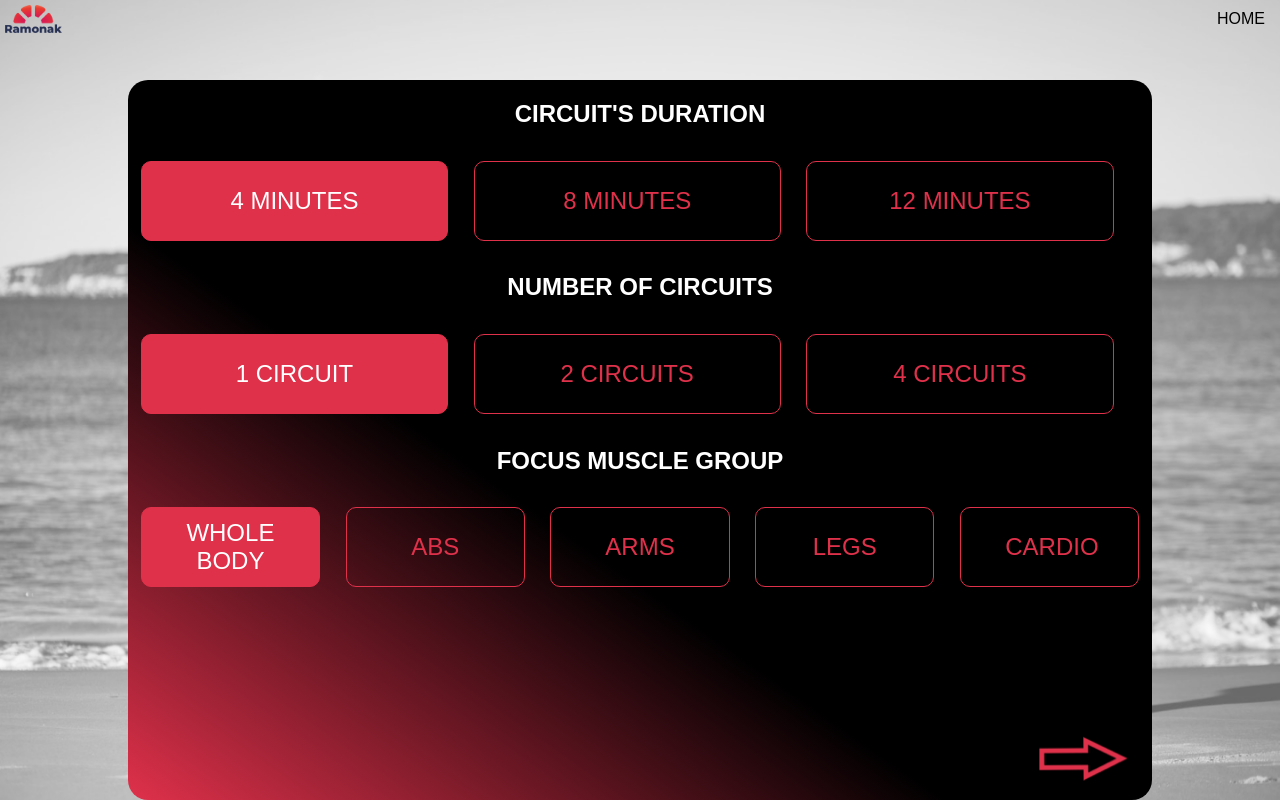
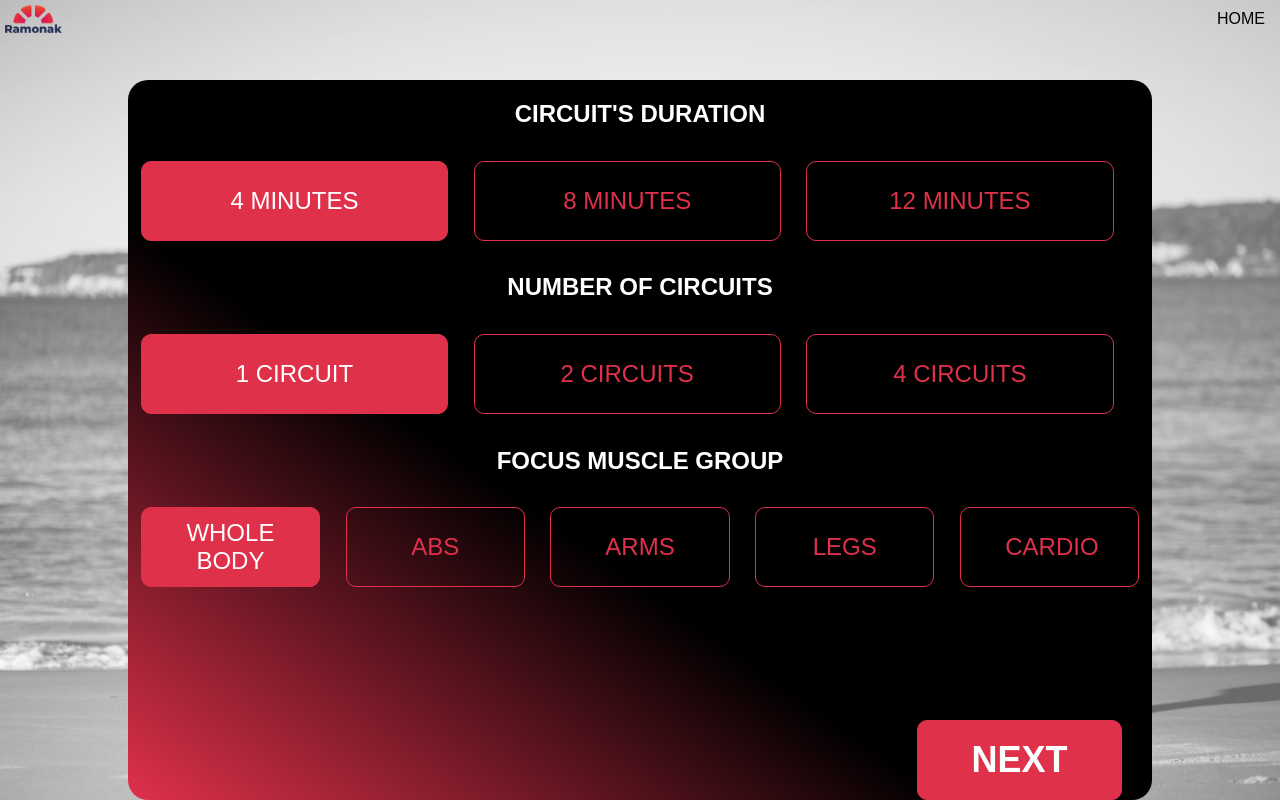
Before and after one commit to KaterinaLupacheva/tabata-app, a React (Create React App) app in the folder front-end/: page /parameters in a window 1280 px wide. Built offline with nearby package versions, Linux system fonts and the light colour scheme.

Commit message:
On parameters page arrow button replaced on next button

```diff
--- /dev/null
+++ b/front-end/src/components/next-button/next-button.component.jsx
@@ -0,0 +1,13 @@
+import React from 'react';
+import './next-button.styles.scss';
+import {Link} from 'react-router-dom';
+
+const NextButton = () => (
+    <Link className='next-button-container' to='/workout'>
+        <button className='next-button'>
+            NEXT
+        </button>
+    </Link>
+);
+
+export default NextButton;
--- /dev/null
+++ b/front-end/src/components/next-button/next-button.styles.scss
@@ -0,0 +1,33 @@
+@import '../../assets/scss/mixins.scss';
+
+.next-button-container {
+    width: 100%;
+    height: 10vh;
+    display: flex;
+    justify-content: flex-end;
+    transition: all 1s;
+
+    @include breakpoint {
+        margin: auto 0 0 0;
+        width: 100%;
+    }
+
+    .next-button {
+        width: 20%;
+        background-color: var(--ramonak-color);
+        color: white;
+        font-size: 36px;
+        text-transform: uppercase;
+        font-weight: bolder;
+        border: 1.5px solid var(--ramonak-color);
+        border-radius: 10px;
+        cursor: pointer;
+        margin: 0 30px;
+
+        @include breakpoint {
+            width: 100%;
+            height: 100%;
+            margin: 0;
+        }
+    }
+}
--- a/front-end/src/pages/parameters-page/parameters-page.component.jsx
+++ b/front-end/src/pages/parameters-page/parameters-page.component.jsx
@@ -10,7 +10,7 @@ import { fetchCircuits, changePressedCircuit, findPressedCircuit } from '../../r
 
 import './parameters-page.styles.scss';
 import ButtonGroup from '../../components/button-group/button-group.component';
-import ArrowButton from '../../components/arrow-button/arrow-button.component';
+import NextButton from '../../components/next-button/next-button.component';
 
 class ParametersPage extends React.Component {
     componentDidMount() {
@@ -61,7 +61,7 @@ class ParametersPage extends React.Component {
                         }}
                     />
                 </div>
-                <ArrowButton path={'/workout'}/>
+                <NextButton />
             </div>
         )
     }
--- a/front-end/src/pages/parameters-page/parameters-page.styles.scss
+++ b/front-end/src/pages/parameters-page/parameters-page.styles.scss
@@ -21,6 +21,7 @@
 
         @include breakpoint {
             overflow: auto;
+            height: 100%;
         }
     }
 
```
